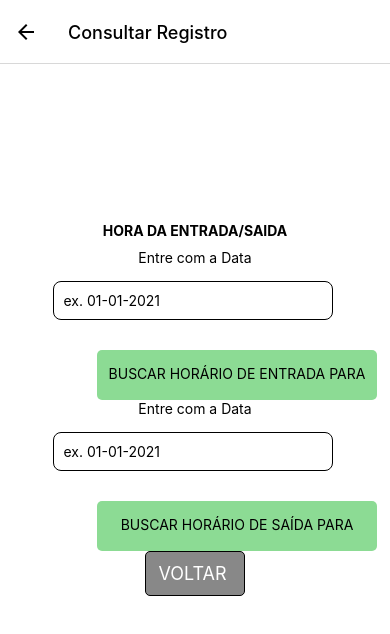
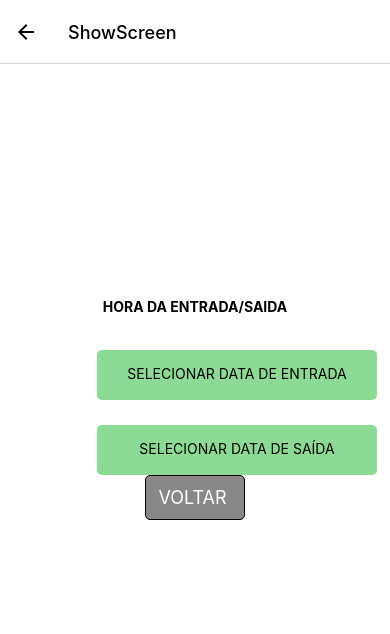
Before and after one commit to JonatanLessa/safirapp, a React Native app: screen /ShowScreen in a window 390 px wide. Shown: the top 634 px of the page. Built offline with nearby package versions, Linux system fonts and the light colour scheme.

Commit message:
Substitui TextInput por DataTimePicker

```diff
--- a/package.json
+++ b/package.json
@@ -8,12 +8,12 @@
     "ios": "expo start --ios",
     "web": "expo start --web",
     "eject": "expo eject",
-
     "lint": "eslint ."
   },
   "dependencies": {
     "@react-native-async-storage/async-storage": "^1.15.11",
     "@react-native-community/async-storage": "^1.12.1",
+    "@react-native-community/datetimepicker": "^4.0.0",
     "@react-navigation/native": "^6.0.6",
     "@react-navigation/native-stack": "^6.2.5",
     "expo": "~43.0.2",
@@ -30,8 +30,6 @@
   },
   "devDependencies": {
     "@babel/core": "^7.12.9",
-    "@react-native-community/eslint-config": "^3.0.1",
-    "eslint": "^7.32.0",
     "eslint-plugin-prettier": "^4.0.0"
   },
   "private": true
--- /dev/null
+++ b/src/Components/ButtonDataPicker.js
@@ -0,0 +1,76 @@
+import React, { useState } from "react";
+import { Text, View, TouchableOpacity, StyleSheet, Button } from "react-native";
+import DateTimePicker from '@react-native-community/datetimepicker';
+
+export default function ButtonDataPicker(props) {
+
+    const [date, setDate] = useState(new Date());
+    const [mode, setMode] = useState('date');
+    const [show, setShow] = useState(false);
+
+    const onChange = (event, selectedDate) => {
+        const currentDate = selectedDate || date;
+        setShow(Platform.OS === 'ios');
+        setDate(currentDate);
+
+        let tempDate = new Date(currentDate);
+        let fDate = ('0' + tempDate.getDate()).slice(-2) + '-' + ('0' + (tempDate.getMonth() + 1)).slice(-2) + '-' + tempDate.getFullYear();
+
+        console.log(fDate)
+        console.log(date)
+        props.onDateSelect(fDate)
+    };
+    const showMode = (currentMode) => {
+        setShow(true);
+        setMode(currentMode);
+    };
+
+    return(
+        <View style={styles.viewCheck}>
+            <View style={styles.buttonCheck}>
+                <TouchableOpacity
+                    style={styles.buttonStyle}
+                    onPress={ () => showMode('date')}>
+                    <Text style={{ textAlign: 'center', marginTop: 15 }}>
+                        {props.title}
+                    </Text>
+                </TouchableOpacity>
+            </View>
+            <Text style={styles.textCheck}>{props.value}</Text>
+            {show && (
+                <DateTimePicker
+                    testID="dateTimePicker"
+                    value={date}
+                    mode={'date'}
+                    is24Hour={true}
+                    display="default"
+                    onChange={onChange}
+                />
+            )}
+        </View>
+    );
+}
+
+const styles = StyleSheet.create({
+    viewCheck: {
+      backgroundColor: '#fff',
+      alignItems: 'center',
+      justifyContent: 'center',
+    },
+    buttonStyle: {
+      marginTop: 25,
+      backgroundColor: '#8CDB94',
+      width: 280,
+      height: 50,
+      borderRadius: 5,
+    },
+    buttonCheck: {
+      flexDirection: 'column',
+      justifyContent: 'center',
+      width: '70%',
+    },
+    textCheck: {
+        fontWeight: 'bold',
+        fontSize: 20,
+      },
+});
--- a/src/pages/LoginScreen/index.js
+++ b/src/pages/LoginScreen/index.js
@@ -11,7 +11,7 @@ import appLogo from '../../../assets/safir-mobile2.png';
 
 export default function LoginScreen() {
   const navigation = useNavigation();
-  navigation.setOptions({ title: 'Safir - Registro de Ponto' });
+  //navigation.setOptions({ title: 'Safir - Registro de Ponto' });
 
   return (
     <SafeAreaView style={styles.container}>
--- a/src/pages/RegistryScreen/index.js
+++ b/src/pages/RegistryScreen/index.js
@@ -13,7 +13,7 @@ import ButtonRegisterSearch from '../../Components/ButtonRegisterSeach';
 
 export default function RegistryScreen() {
   const navigation = useNavigation();
-  navigation.setOptions({ title: 'Registrar Ponto' });
+  //navigation.setOptions({ title: 'Registrar Ponto' });
 
   const greetings = () => {
     return `Olá ${'Marcelo'}!`;
--- a/src/pages/ShowScreen/index.js
+++ b/src/pages/ShowScreen/index.js
@@ -6,11 +6,11 @@ import AsyncStorage from '@react-native-async-storage/async-storage';
 
 import styles from '../../styles/styleShowScreen';
 import bs from '../../styles/button';
-import ButtonRegisterSearch from '../../Components/ButtonRegisterSeach';
+import ButtonDataPicker from '../../Components/ButtonDataPicker';
 
 export default function ShowScreen() {
   const navigation = useNavigation();
-  navigation.setOptions({ title: 'Consultar Registro' });
+  //navigation.setOptions({ title: 'Consultar Registro' });
 
   const [entryInfo, setEntryInfo] = useState(null);
   const [exitInfo, setExitInfo] = useState(null);
@@ -33,29 +33,19 @@ export default function ShowScreen() {
         <Text style={{ fontWeight: 'bold', margin: 10 }}>
           HORA DA ENTRADA/SAIDA
         </Text>
-        <Text>Entre com a Data</Text>
-          <TextInput
-            style={styles2.input}
-            placeholder="ex. 01-01-2021"
-            onChangeText={(key) => setDate(key)}
-          />
-        <ButtonRegisterSearch
-          title={"BUSCAR HORÁRIO DE ENTRADA PARA"}
+        <ButtonDataPicker
+          title={"SELECIONAR DATA DE ENTRADA"}
           value={entryInfo}
-          onPress={() => {
+          onDateSelect={(selectedDate) => {
+            setDate(selectedDate)
             SearchEntry(`ENTRY-${date}`);
           }}
         />
-        <Text>Entre com a Data</Text>
-          <TextInput
-            style={styles2.input}
-            placeholder="ex. 01-01-2021"
-            onChangeText={(key) => setDate(key)}
-          />
-        <ButtonRegisterSearch
-          title={"BUSCAR HORÁRIO DE SAÍDA PARA"}
+        <ButtonDataPicker
+          title={"SELECIONAR DATA DE SAÍDA"}
           value={exitInfo}
-          onPress={() => {
+          onDateSelect={(selectedDate) => {
+            setDate(selectedDate)
             SearchExit(`EXIT-${date}`);
           }}
         />
@@ -84,3 +74,18 @@ const styles2 = StyleSheet.create({
     width: 280,
   },
 });
+/*
+        <Text>Entre com a Data</Text>
+          <TextInput
+            style={styles2.input}
+            placeholder="ex. 01-01-2021"
+            onChangeText={(key) => setDate(key)}
+          />
+        <ButtonRegisterSearch
+          title={"BUSCAR HORÁRIO DE SAÍDA PARA"}
+          value={exitInfo}
+          onPress={() => {
+            SearchExit(`EXIT-${date}`);
+          }}
+        />
+          */
```
Also changed, not shown: 2 other files (tests, documents, lock files or other folders).
